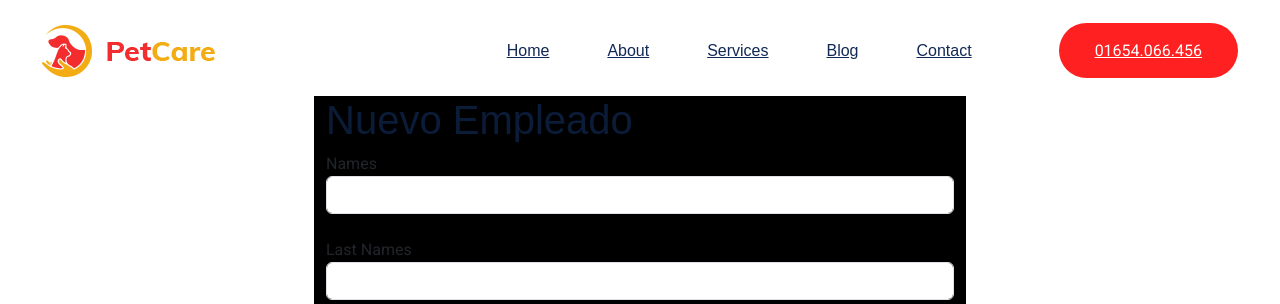
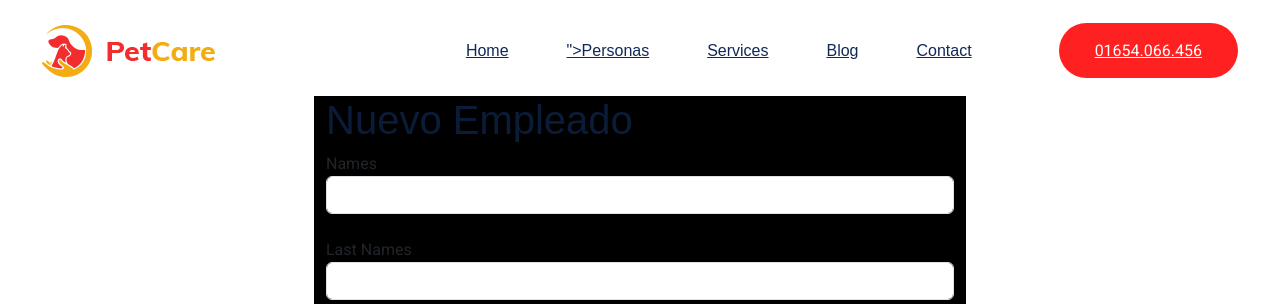
Before and after one commit to Xander313/BI, a Django app: page /nuevapersona in a window 1280 px wide. Shown: the top 304 px of the page. Run offline with Django 5.2, Linux system fonts and the light colour scheme; some libraries are stand-ins or nearby versions; some web fonts are replaced.

Commit message:
Se agregaron modificaciones para visualizar los cambios

```diff
--- a/Aplicaciones/Persona/templates/inicioper.html
+++ b/Aplicaciones/Persona/templates/inicioper.html
@@ -1,4 +1,5 @@
 {% extends 'base.html' %}
+{% load static %}
 {% block content %}
 <br>
 <h1 class="text-center">Listado de Personas</h1>
--- a/Aplicaciones/Persona/templates/nuevapersona.html
+++ b/Aplicaciones/Persona/templates/nuevapersona.html
@@ -1,5 +1,5 @@
 {% extends 'base.html' %}
-
+{% load static %}
 {% block content %}
 <div class="row" >
     <div class="col-md-3" ></div>
--- a/Aplicaciones/Persona/views.py
+++ b/Aplicaciones/Persona/views.py
@@ -32,7 +32,7 @@ def guardarPersona(request):
             ocupacion=ocupacion,
         )
     #mensaje de confirmacion
-    messages.success(request,"Persona guardado exitosamente")
+    messages.success(request,"Persona guardada exitosamente")
     return redirect('inicioper')
 
 
--- a/Aplicaciones/templates/base.html
+++ b/Aplicaciones/templates/base.html
@@ -1,5 +1,6 @@
+{% load static %}
 <!doctype html>
-{% load static %}
+
 <html class="no-js" lang="zxx">
 
 <head>
@@ -57,7 +58,7 @@
                                     <nav>
                                         <ul id="navigation">
                                             <li><a href="index.html">Home</a></li>
-                                            <li><a href="about.html">About</a></li>
+                                            <li><a href=""{% url 'inicioper'%}">">Personas</a></li>
                                             <li><a href="services.html">Services</a></li>
                                             <li><a href="blog.html">Blog</a>
                                                 <ul class="submenu">
```
Also changed, not shown: Aplicaciones/Adopcion/migrations/0001_initial.py (added), Aplicaciones/Adopcion/migrations/0002_initial.py (added), Aplicaciones/Especie/migrations/0001_initial.py (added), Aplicaciones/Mascota/migrations/0001_initial.py (added), Aplicaciones/Persona/migrations/0001_initial.py (added), Aplicaciones/Raza/migrations/0001_initial.py (added).
